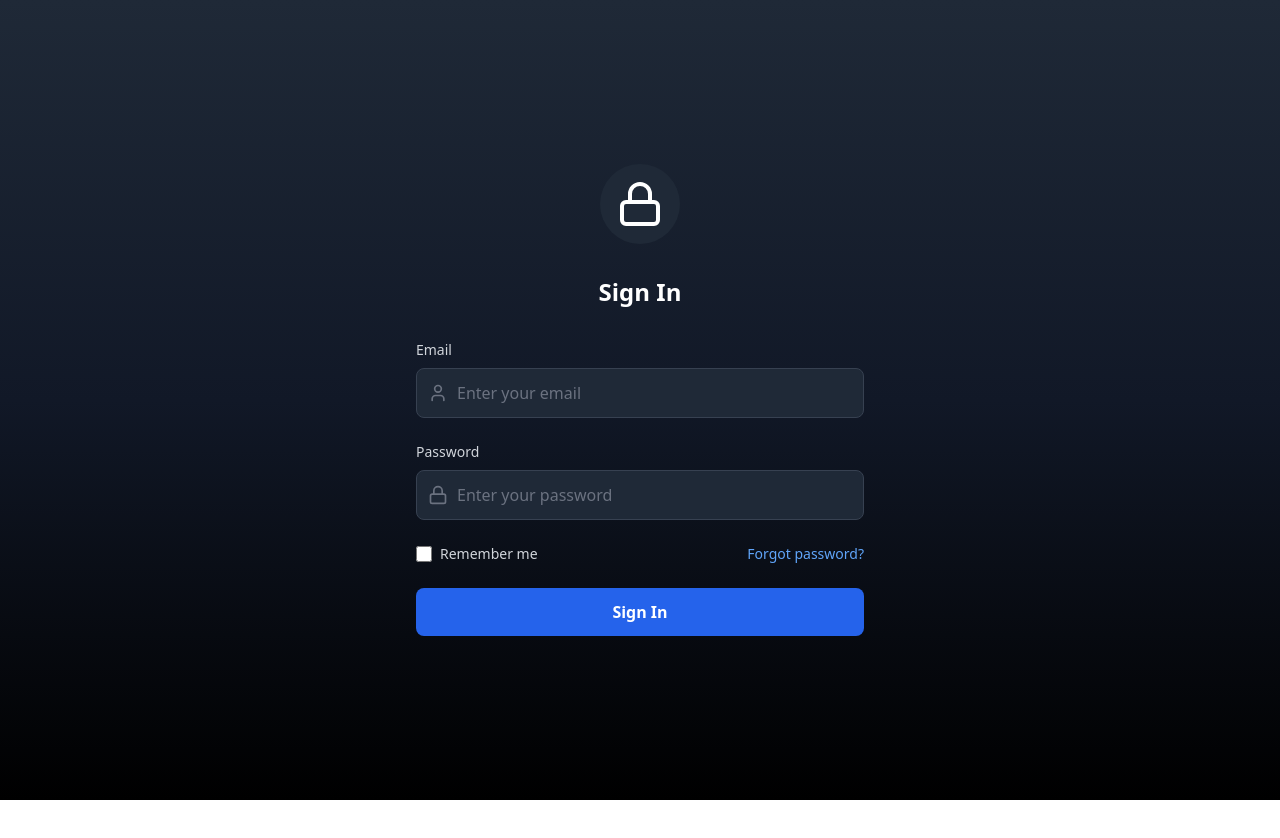
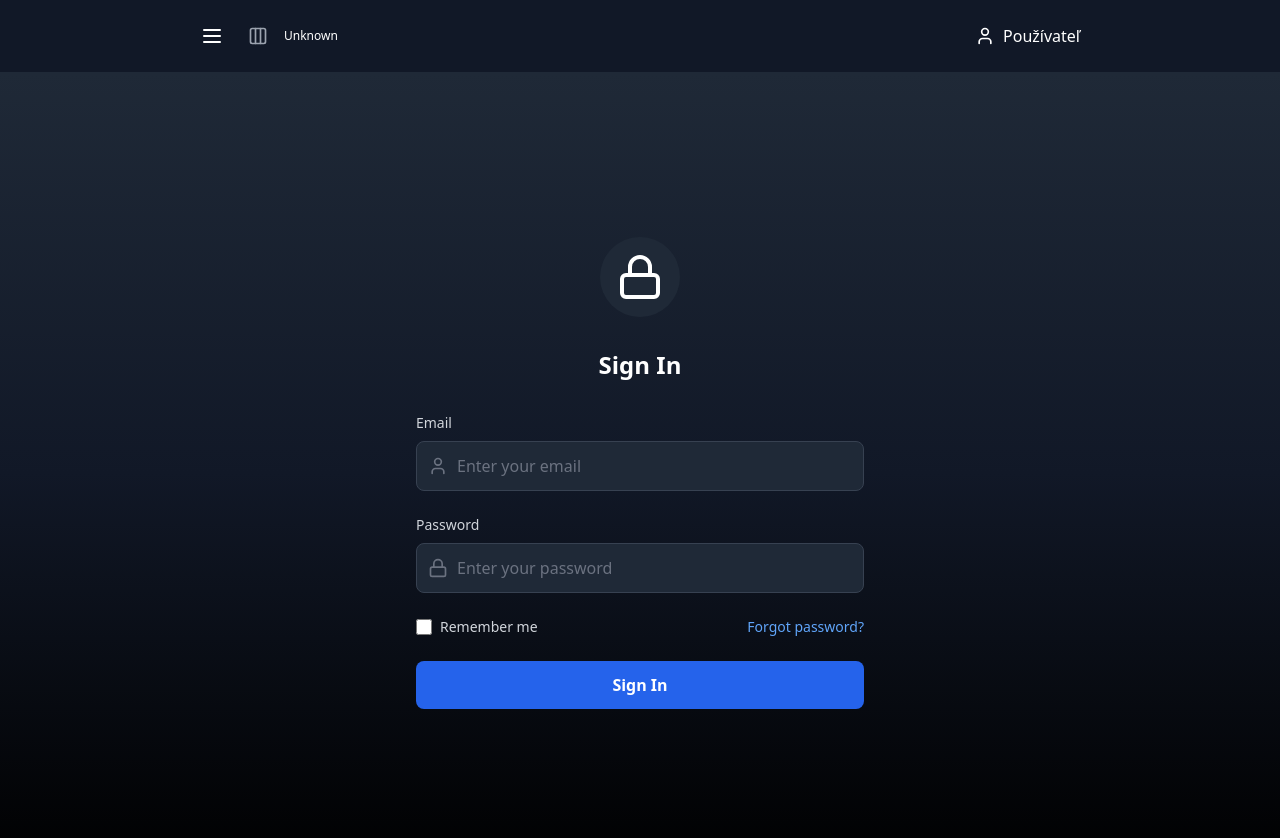
Before and after one commit to danddorr/mp-web, a React (Create React App) app: page /login in a window 1280 px wide. Shown: the top 838 px of the page. Before the commit the page ends 800 px from the top, so only its background shows below. Built offline with nearby package versions, Linux system fonts and the light colour scheme.

Commit message:
cosmetic header changes

```diff
--- a/src/App.js
+++ b/src/App.js
@@ -128,15 +128,10 @@ function App() {
     window.location.href = '/login';
   };
 
-  const handleLogOut = () => {
-    // Your logout logic here
-    console.log('Logging out...');
-  };
-
   return (
     <Router>
       <div className="App min-h-screen flex flex-col text-white">
-        {authToken && (
+        {!window.location.href.includes("guest") && (
           <Header
             onLogOut={logOut}
             gateStateDisplay={gateStateDisplay}
--- a/src/comps/Menu.js
+++ b/src/comps/Menu.js
@@ -1,5 +1,5 @@
 import React from 'react';
-import { X, History, Car, Key, ParkingCircle, Settings, Home } from 'lucide-react';
+import { X, History, Car, Key, ParkingCircle, Columns3 } from 'lucide-react';
 import { useNavigate } from 'react-router-dom';
 
 const SlideOutMenu = ({ isMenuOpen, toggleMenu }) => {
@@ -20,7 +20,7 @@ const SlideOutMenu = ({ isMenuOpen, toggleMenu }) => {
         {/* Menu Items */}
         <nav className="space-y-4 mt-12">
           <button onClick={() => {handleNavigate("/");}} className="flex items-center space-x-3 w-full p-2 hover:bg-gray-800 rounded-lg text-start">
-            <Home className="w-5 h-5" />
+            <Columns3 className="w-5 h-5" />
             <span>Ovládanie brány</span>
           </button>
           <button onClick={() => {handleNavigate("/parking");}} className="flex items-center space-x-3 w-full p-2 hover:bg-gray-800 rounded-lg text-start">
@@ -39,10 +39,6 @@ const SlideOutMenu = ({ isMenuOpen, toggleMenu }) => {
             <Car className="w-5 h-5" />
             <span>Spravovať ŠPZ</span>
           </button>
-          <button className="flex items-center space-x-3 w-full p-2 hover:bg-gray-800 rounded-lg text-start">
-            <Settings className="w-5 h-5" />
-            <span>Nastavenia</span>
-          </button>
         </nav>
       </div>
     </div>
--- a/src/comps/header.js
+++ b/src/comps/header.js
@@ -1,6 +1,5 @@
 import React, { useState, useEffect, useRef } from 'react';
-import { User, LogOut, Menu as MenuIcon } from 'lucide-react';
-import { useNavigate } from 'react-router-dom';
+import { User, LogOut, Menu as MenuIcon, Columns3 } from 'lucide-react';
 import SlideOutMenu from './Menu';
 
 const Header = ({ onLogOut, gateStateDisplay, generalInfo }) => {
@@ -8,7 +7,6 @@ const Header = ({ onLogOut, gateStateDisplay, generalInfo }) => {
   const [dropdownOpen, setDropdownOpen] = useState(false);
   const [user, setUser] = useState('');
   const dropdownRef = useRef(null);
-  const navigate = useNavigate();
 
   useEffect(() => {
     setUser(generalInfo?.user || '');
@@ -43,13 +41,15 @@ const Header = ({ onLogOut, gateStateDisplay, generalInfo }) => {
             >
               <MenuIcon className="w-6 h-6" />
             </button>
-
-            <div className="flex items-center gap-2">
-              <span className="text-sm text-gray-400">Stav:</span>
+            {window.location.origin+"/" !== window.location.href && (
+              <div className="flex items-center gap-2">
+              <Columns3 className="w-5 h-5 text-gray-400" />
               <span className={`px-2 py-1 rounded-full text-xs font-medium text-white`}>
                 {gateStateDisplay}
               </span>
             </div>
+            )}
+
           </div>
 
           {/* Right side - User dropdown */}
```
